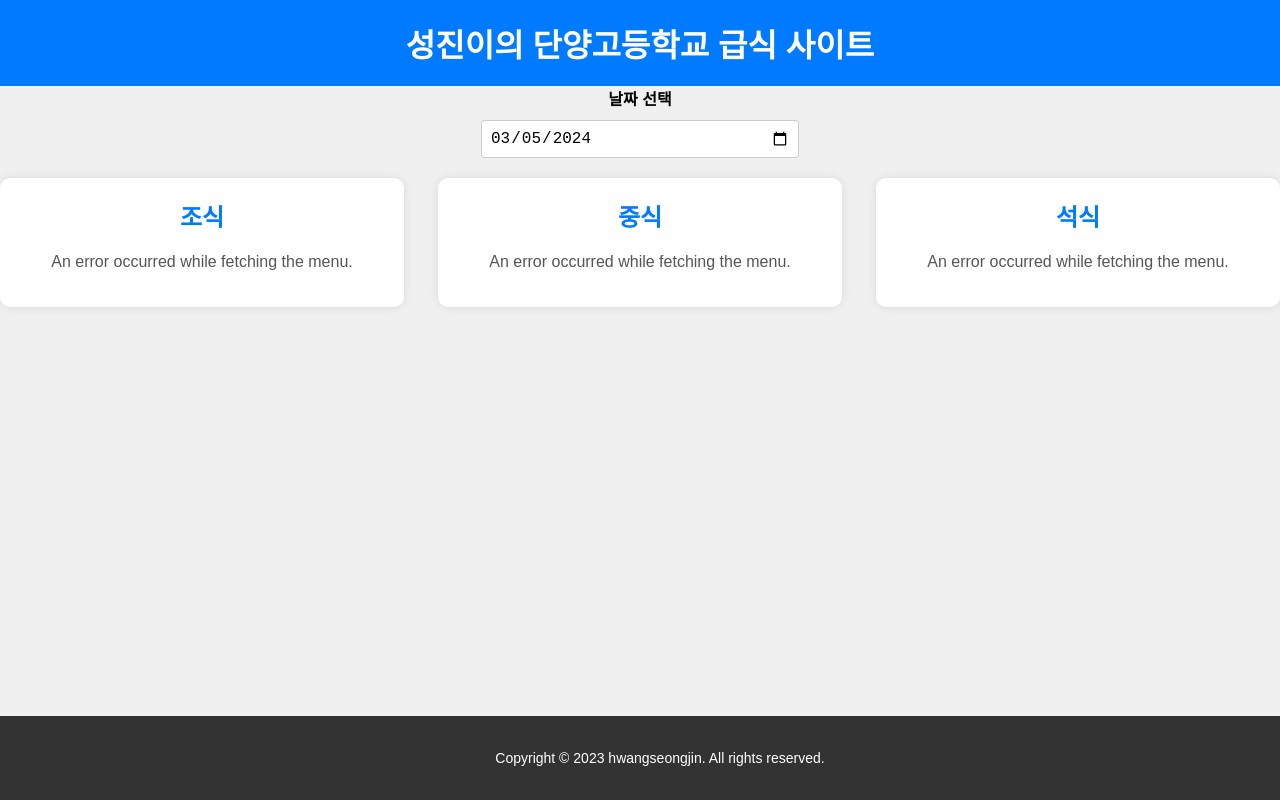
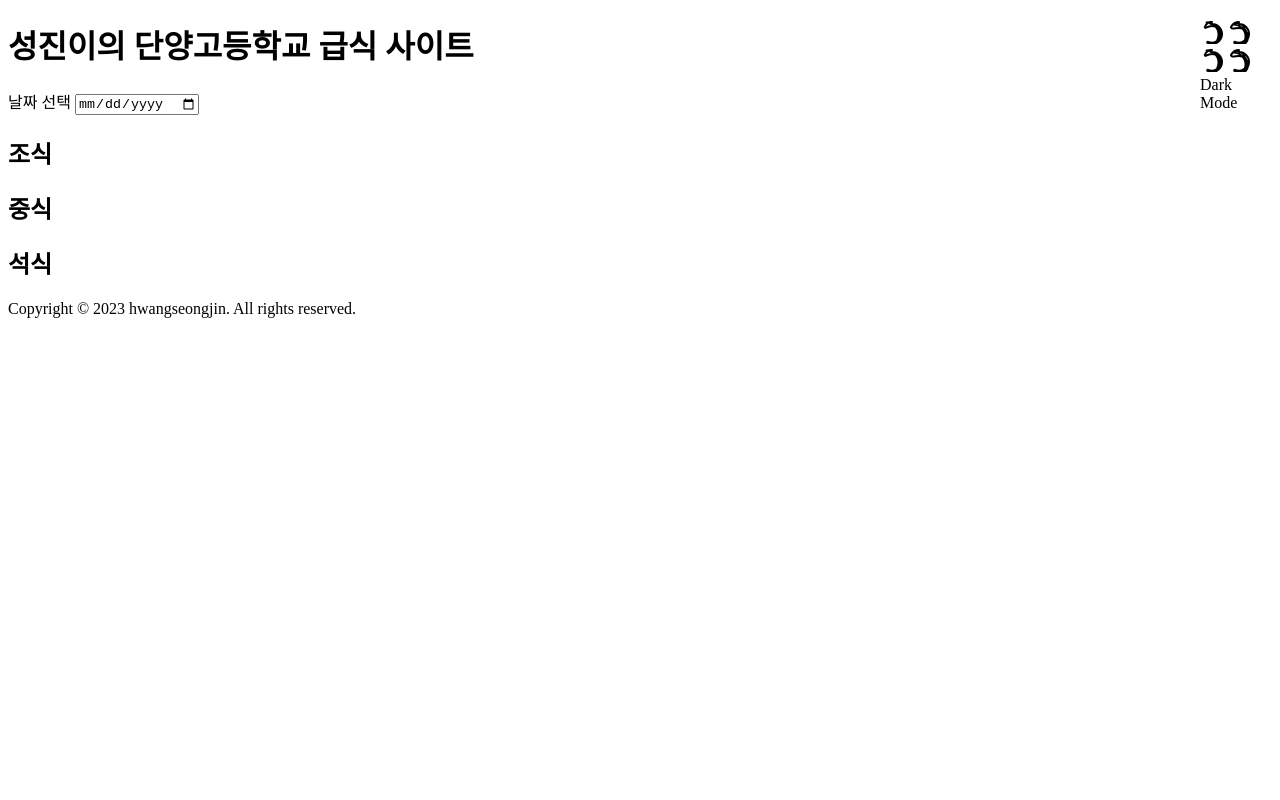
Before and after one commit to bugeeseongjin/seongjin-cafeteria-site, a plain HTML site: page index.html in a window 1280 px wide. Drawn offline with Linux system fonts and the light colour scheme; no server answers.

Commit message:
Update index.html

```diff
--- a/index.html
+++ b/index.html
@@ -1,102 +1,85 @@
 <!DOCTYPE html>
-<html>
+<html lang="en">
 <head>
-    <link rel="shortcut icon" href="./_e44a2cde-18dc-487d-96e3-2dee61acc3a5.ico">
     <meta charset="UTF-8">
-    <meta name="viewport" content="width=device-width, initial-scale=1">
+    <meta name="viewport" content="width=device-width, initial-scale=1.0">
     <title>성진이의 단양고등학교 급식 사이트</title>
-
     <style>
-        body {
-            font-family: Arial, sans-serif;
-            margin: 0;
-            padding: 0;
-            text-align: center;
-            background-color: #f0f0f0; /* 배경색 흰색 */
+        /* Your CSS styles here */
+        /* Dark mode toggle button styles */
+        .switch {
+            position: absolute;
+            top: 20px;
+            right: 20px;
+            display: inline-block;
+            width: 60px;
+            height: 34px;
         }
 
-        h1 {
-            background-color: #007bff; /* 헤더 파란색 */
-            color: #fff;
-            margin: 0;
-            padding: 20px;
+        .switch__input {
+            display: none;
         }
 
-        label {
-            display: block;
-            font-weight: bold;
-            margin-bottom: 10px;
-            color: #000; /* 폼 라벨 텍스트 검정색 */
+        .switch__icon {
+            fill: none;
+            stroke: #000;
+            stroke-width: 2;
+            stroke-linecap: round;
+            stroke-linejoin: round;
+            transition: stroke 0.3s ease;
         }
 
-        input[type="date"] {
-            border: 1px solid #ccc;
-            border-radius: 3px;
-            font-size: 16px;
-            padding: 8px;
-            width: 90%; /* 폼 인풋 폭을 90%로 설정 */
-            max-width: 300px; /* 폼 인풋 최대 폭 설정 */
-            background-color: #fff; /* 폼 인풋 배경색 흰색 */
-            color: #000; /* 폼 인풋 텍스트 검정색 */
+        .switch__input:checked + .switch__icon:first-of-type {
+            stroke: #fff;
         }
 
-        .meal-container {
-            display: flex;
-            justify-content: space-between;
-            margin-top: 20px;
-            flex-wrap: wrap; /* 줄바꿈 설정 */
+        .switch__input:checked + .switch__icon:last-of-type {
+            stroke: #000;
         }
 
-        .meal-section {
-            width: calc(30% - 20px); /* 3칸이 가로로 정렬되도록 설정 */
-            margin-bottom: 20px;
-            border-radius: 10px; /* 정사각형을 위한 border-radius */
-            padding: 20px;
-            text-align: center;
-            background-color: #fff; /* 급식 칸 배경색 흰색 */
-            box-shadow: 0px 0px 10px rgba(0, 0, 0, 0.1); /* 그림자 추가 */
+        .switch__inner {
+            display: none;
         }
 
-        .meal-section h2 {
-            margin-top: 0;
-            color: #007bff; /* 칸 타이틀 파란색 */
+        .switch__inner:checked + .switch__inner-icons .switch__icon:first-of-type {
+            opacity: 0;
+            transform: translateX(-100%);
         }
 
-        .meal-section p {
-            margin-top: 10px;
-            color: #555; /* 칸 내용 텍스트 색상 회색 */
+        .switch__inner:checked + .switch__inner-icons .switch__icon:last-of-type {
+            opacity: 1;
+            transform: translateX(0);
         }
 
-        footer {
-            background-color: #333; /* 푸터 배경색 검정색 */
-            color: #fff;
-            padding: 20px;
-            width: 100%;
-            word-wrap: break-word; /* 긴 텍스트 줄 바꿈 설정 */
-            font-size: 14px; /* 푸터 텍스트 크기 조정 */
-            position: fixed; /* Footer를 항상 화면 하단에 고정 */
-            bottom: 0; /* 화면 하단에 고정 */
-            left: 0;
-            right: 0;
+        .switch__inner {
+            display: none;
         }
 
-        @media screen and (max-width: 768px) {
-            .meal-section {
-                width: calc(50% - 20px); /* 모바일에서 2칸으로 설정 */
-            }
+        .switch__inner:checked + .switch__inner-icons .switch__icon:first-of-type {
+            opacity: 0;
+            transform: translateX(-100%);
         }
 
-        @media screen and (max-width: 480px) {
-            .meal-section {
-                width: calc(100% - 20px); /* 모바일에서 1칸으로 설정 */
-            }
-            footer {
-                position: relative; /* 모바일에서는 fixed가 아닌 relative로 변경 */
-            }
+        .switch__inner:checked + .switch__inner-icons .switch__icon:last-of-type {
+            opacity: 1;
+            transform: translateX(0);
+        }
+
+        .switch__inner {
+            display: none;
+        }
+
+        .switch__inner:checked + .switch__inner-icons .switch__icon:first-of-type {
+            opacity: 0;
+            transform: translateX(-100%);
+        }
+
+        .switch__inner:checked + .switch__inner-icons .switch__icon:last-of-type {
+            opacity: 1;
+            transform: translateX(0);
         }
     </style>
 </head>
-
 <body>
     <h1>성진이의 단양고등학교 급식 사이트</h1>
     <div>
@@ -117,75 +100,48 @@
             <p id="dinnerMenu"></p>
         </div>
     </div>
-    <script>
-        const dateInput = document.getElementById("date");
-
-        const fetchMenu = () => {
-            const selectedDate = dateInput.value.split("-").join("");
-            const schoolCode = "8000040";
-            const breakfastContainer = document.getElementById("breakfastMenu");
-            const lunchContainer = document.getElementById("lunchMenu");
-            const dinnerContainer = document.getElementById("dinnerMenu");
-
-            // Fetch menu data from the API
-            fetch(`https://open.neis.go.kr/hub/mealServiceDietInfo?KEY=48060c7a4fd14f30886424999d5fcba0&ATPT_OFCDC_SC_CODE=M10&SD_SCHUL_CODE=${schoolCode}&MLSV_YMD=${selectedDate}&MMEAL_SC_CODE=1`)
-                .then(response => response.text())
-                .then(data => {
-                    const parser = new DOMParser();
-                    const xml = parser.parseFromString(data, "text/xml");
-                    const menuElement = xml.querySelector("DDISH_NM");
-                    const menuText = menuElement ? menuElement.textContent : "선택한 날짜의 급식이 없습니다...";
-                    breakfastContainer.innerHTML = menuText;
-                })
-                .catch(error => {
-                    console.error(error);
-                    breakfastContainer.innerHTML = "An error occurred while fetching the menu.";
-                });
-
-            fetch(`https://open.neis.go.kr/hub/mealServiceDietInfo?KEY=48060c7a4fd14f30886424999d5fcba0&ATPT_OFCDC_SC_CODE=M10&SD_SCHUL_CODE=${schoolCode}&MLSV_YMD=${selectedDate}&MMEAL_SC_CODE=2`)
-                .then(response => response.text())
-                .then(data => {
-                    const parser = new DOMParser();
-                    const xml = parser.parseFromString(data, "text/xml");
-                    const menuElement = xml.querySelector("DDISH_NM");
-                    const menuText = menuElement ? menuElement.textContent : "선택한 날짜의 급식이 없습니다...";
-                    lunchContainer.innerHTML = menuText;
-                })
-                .catch(error => {
-                    console.error(error);
-                    lunchContainer.innerHTML = "An error occurred while fetching the menu.";
-                });
-
-            fetch(`https://open.neis.go.kr/hub/mealServiceDietInfo?KEY=48060c7a4fd14f30886424999d5fcba0&ATPT_OFCDC_SC_CODE=M10&SD_SCHUL_CODE=${schoolCode}&MLSV_YMD=${selectedDate}&MMEAL_SC_CODE=3`)
-                .then(response => response.text())
-                .then(data => {
-                    const parser = new DOMParser();
-                    const xml = parser.parseFromString(data, "text/xml");
-                    const menuElement = xml.querySelector("DDISH_NM");
-                    const menuText = menuElement ? menuElement.textContent : "선택한 날짜의 급식이 없습니다...";
-                    dinnerContainer.innerHTML = menuText;
-                })
-                .catch(error => {
-                    console.error(error);
-                    dinnerContainer.innerHTML = "An error occurred while fetching the menu.";
-                });
-        };
-
-        // Display today's date by default
-        const today = new Date();
-        const year = today.getFullYear();
-        const month = (today.getMonth() + 1).toString().padStart(2, "0");
-        const day = today.getDate().toString().padStart(2, "0");
-        dateInput.value = `${year}-${month}-${day}`;
-
-        // Fetch menu when date changes
-        dateInput.addEventListener("change", fetchMenu);
-
-        // Fetch menu on page load
-        fetchMenu();
-    </script>
     <footer>
         <p>Copyright © 2023 hwangseongjin. All rights reserved.</p>
     </footer>
+
+    <!-- Dark mode toggle button -->
+    <svg xmlns="http://www.w3.org/2000/svg" style="display:none;">
+        <symbol id="light" viewBox="0 0 24 24">
+            <path d="M12 2c-3.182 0-5.989 1.948-7.125 4.903-.153.31-.036.68.271.871.268.163.603.153.867-.029C7.239 7.078 9.54 6 12 6c4.963 0 9 4.037 9 9 0 2.375-.912 4.529-2.418 6.165-.195.219-.477.335-.756.335-.161 0-.324-.04-.47-.123-.319-.194-.405-.594-.211-.914.913-1.787 1.415-3.826 1.415-5.863 0-6.627-5.373-12-12-12zm0 2c5.514 0 10 4.486 10 10s-4.486 10-10 10c-1.56 0-3.092-.364-4.471-1.056-.294-.156-.415-.525-.271-.825.156-.3.524-.416.826-.27 1.206.642 2.569.951 3.945.951 4.418 0 8-3.582 8-8 0-2.205-.892-4.209-2.342-5.657C15.209 4.892 13.205 4 11 4c-.276 0-.5-.224-.5-.5s.224-.5.5-.5z"/>
+        </symbol>
+        <symbol id="dark" viewBox="0 0 24 24">
+            <path d="M11 2c-3.309 0-6.314 1.85-7.853 4.775-.3.6.039 1.325.746 1.588C5.607 8.891 8.189 8 11 8c4.963 0 9 4.037 9 9 0 2.375-.912 4.529-2.418 6.165-.195.219-.477.335-.756.335-.161 0-.324-.04-.47-.123-.319-.194-.405-.594-.211-.914.913-1.787 1.415-3.826 1.415-5.863 0-6.627-5.373-12-12-12zm0 2c5.514 0 10 4.486 10 10s-4.486 10-10 10c-1.56 0-3.092-.364-4.471-1.056-.294-.156-.415-.525-.271-.825.156-.3.524-.416.826-.27 1.206.642 2.569.951 3.945.951 4.418 0 8-3.582 8-8 0-2.205-.892-4.209-2.342-5.657C15.209 4.892 13.205 4 11 4c-.276 0-.5-.224-.5-.5s.224-.5.5-.5z"/>
+        </symbol>
+    </svg>
+    <label class="switch">
+        <input class="switch__input" type="checkbox" role="switch" name="dark" />
+        <svg class="switch__icon" width="24px" height="24px" aria-hidden="true">
+            <use href="#light" />
+        </svg>
+        <svg class="switch__icon" width="24px" height="24px" aria-hidden="true">
+            <use href="#dark" />
+        </svg>
+        <span class="switch__inner"></span>
+        <span class="switch__inner-icons">
+            <svg class="switch__icon" width="24px" height="24px" aria-hidden="true">
+                <use href="#light" />
+            </svg>
+            <svg class="switch__icon" width="24px" height="24px" aria-hidden="true">
+                <use href="#dark" />
+            </svg>
+        </span>
+        <span class="switch__sr">Dark Mode</span>
+    </label>
+
+    <script>
+        const switchInput = document.querySelector('.switch__input');
+        const switchIcons = document.querySelectorAll('.switch__icon');
+
+        // Toggle dark mode
+        switchInput.addEventListener('change', function() {
+            document.body.classList.toggle('dark-mode');
+            switchIcons.forEach(icon => icon.classList.toggle('active'));
+        });
+    </script>
 </body>
 </html>
```
